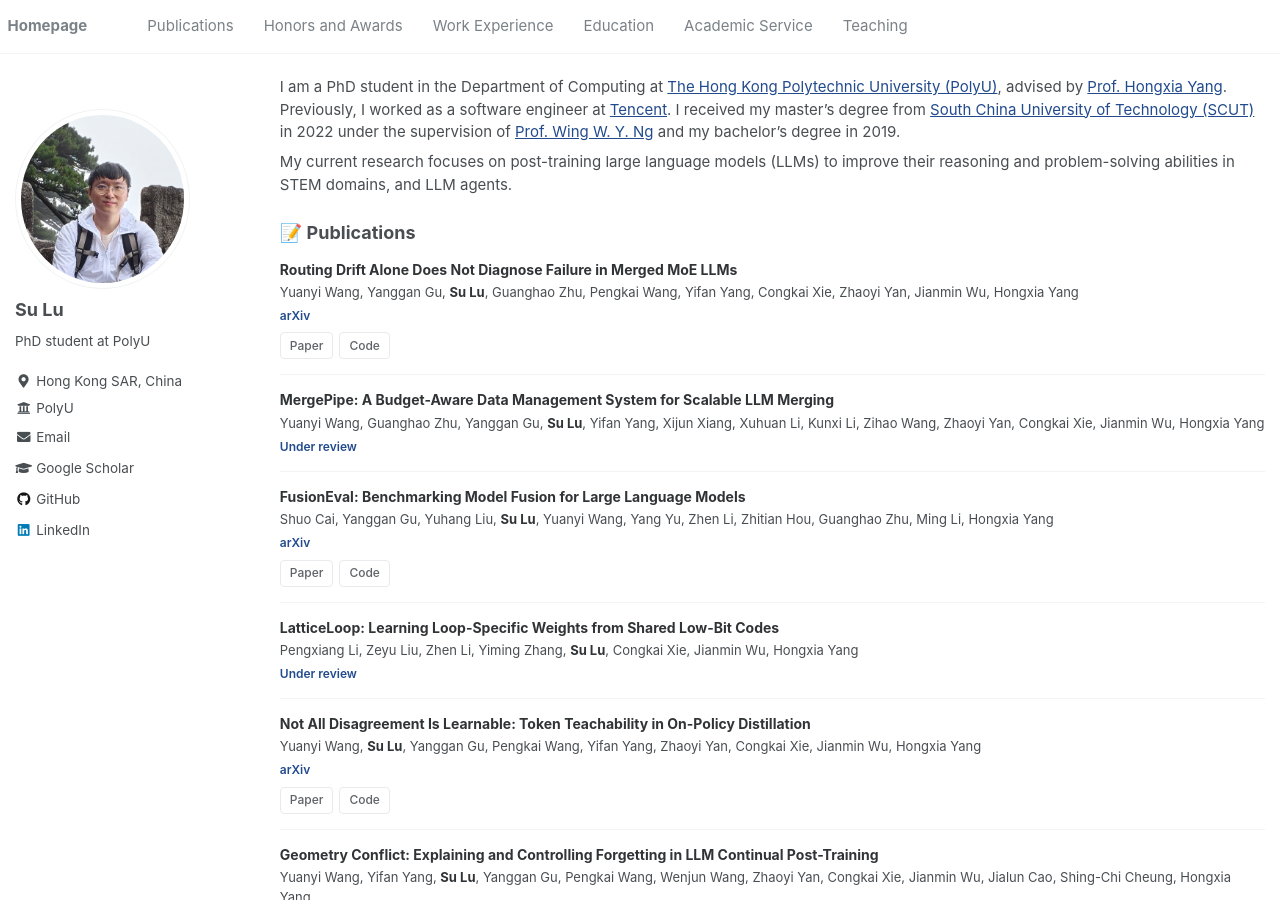
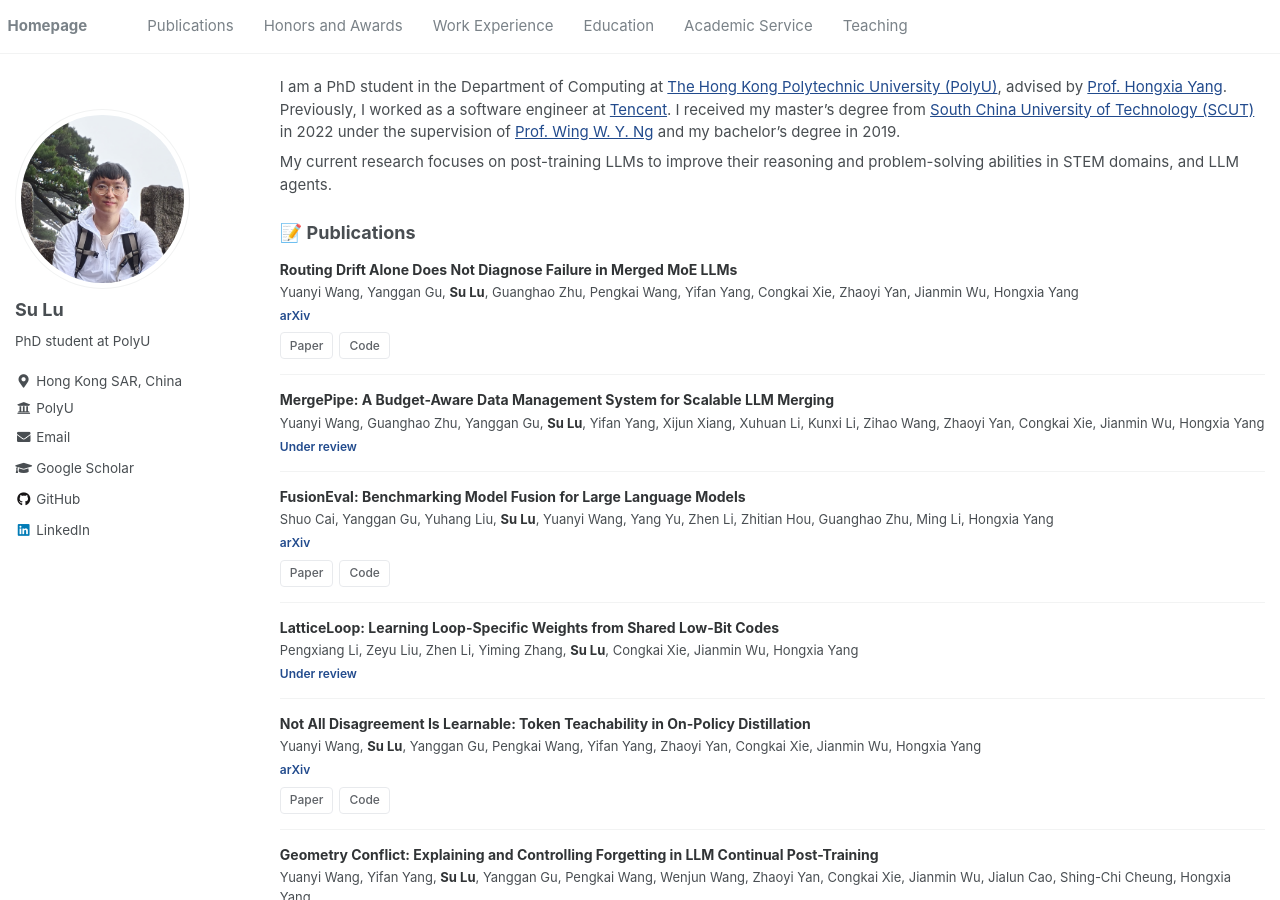
Before and after one commit to luppx/luppx.github.io, a Jekyll site: the page built from _pages/about.md, in a window 1280 px wide and 900 px high. Built offline with Jekyll 4.4.1, drawn with Linux system fonts in a browser that asks for light colours.

Commit message:
Shorten research statement in About Me

```diff
--- a/_pages/about.md
+++ b/_pages/about.md
@@ -11,7 +11,7 @@ redirect_from:
 
 I am a PhD student in the Department of Computing at [The Hong Kong Polytechnic University (PolyU)](https://www.polyu.edu.hk), advised by [Prof. Hongxia Yang](https://www4.comp.polyu.edu.hk/~hongxyang/). Previously, I worked as a software engineer at [Tencent](https://www.tencent.com/en-us/). I received my master's degree from [South China University of Technology (SCUT)](https://www.scut.edu.cn/en/) in 2022 under the supervision of [Prof. Wing W. Y. Ng](https://www2.scut.edu.cn/cs/2017/0629/c22284a328086/page.htm) and my bachelor's degree in 2019.
 
-My current research focuses on post-training large language models (LLMs) to improve their reasoning and problem-solving abilities in STEM domains, and LLM agents.
+My current research focuses on post-training LLMs to improve their reasoning and problem-solving abilities in STEM domains, and LLM agents.
 
 <span class="anchor" id="publications"></span>
 
```
